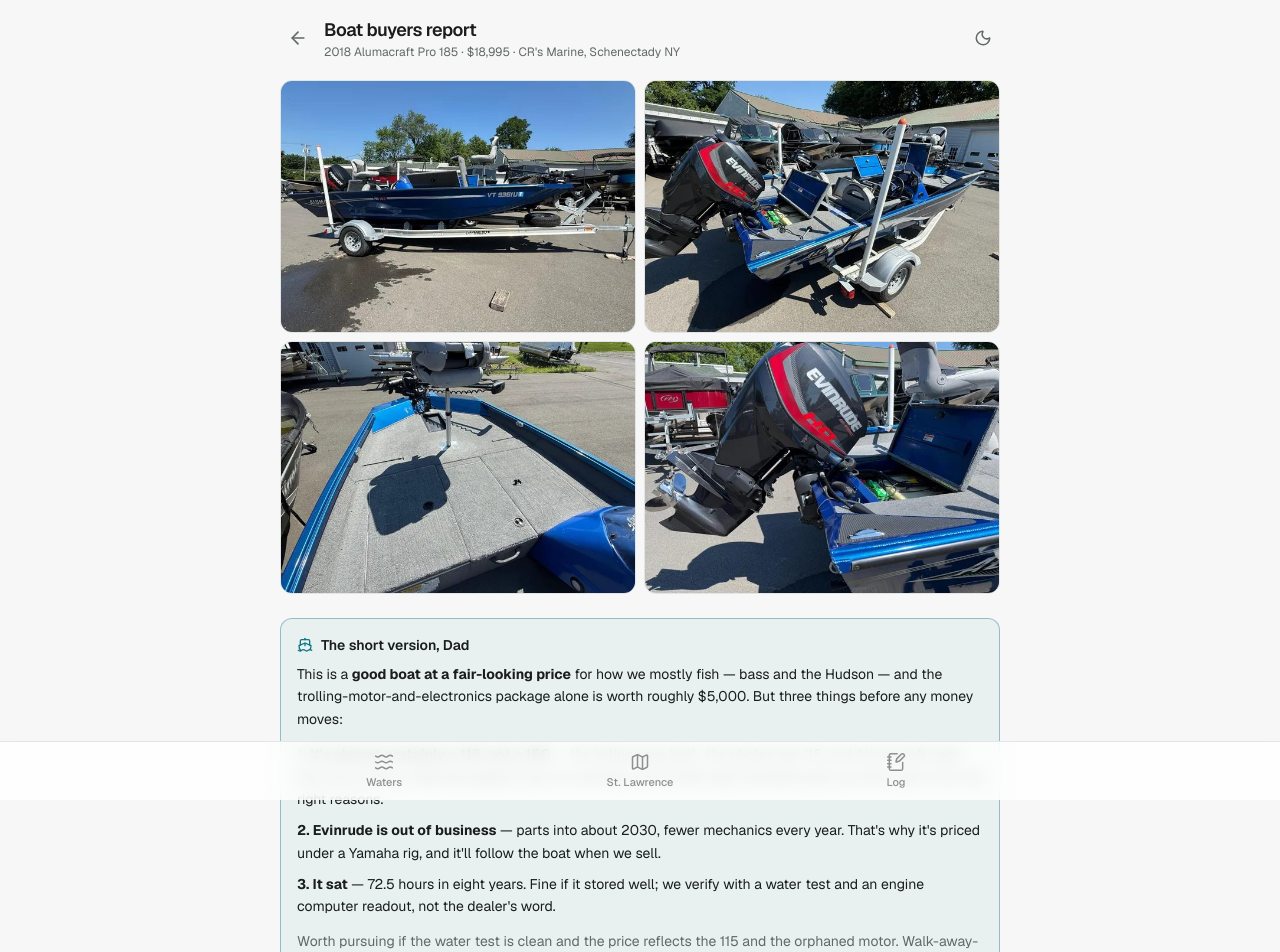
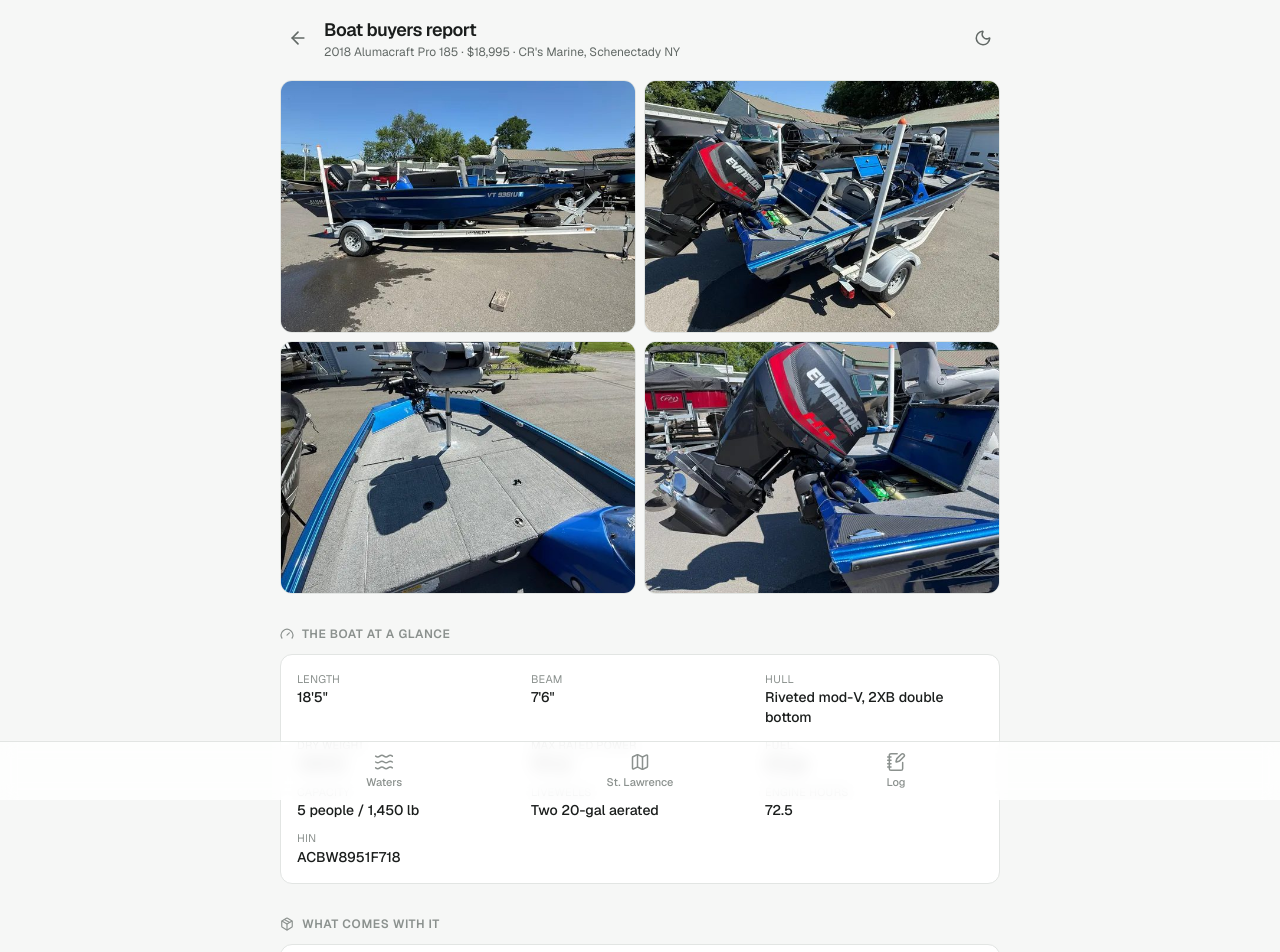
Before and after one commit to eigenvectr/fih, a Next.js app: page /boat-report in a window 1280 px wide. Shown: the top 952 px of the page. Built offline with nearby package versions, Linux system fonts and the light colour scheme.

Commit message:
Slim down boat report integration
Drop the summary box at the top of the report and replace the home
page's boat-hunt section with a single quiet link under the waters
list.

```diff
--- a/src/app/boat-report/page.tsx
+++ b/src/app/boat-report/page.tsx
@@ -10,7 +10,6 @@
   HelpCircle,
   Package,
   Scale,
-  Ship,
   ShieldAlert,
   ThumbsDown,
   ThumbsUp,
@@ -373,40 +372,6 @@
         ))}
       </div>
 
-      {/* verdict */}
-      <section className="mt-6 rounded-xl border border-accent/40 bg-accent/5 p-4">
-        <h2 className="flex items-center gap-2 text-sm font-semibold">
-          <Ship className="h-4 w-4 text-accent" />
-          The short version, Dad
-        </h2>
-        <p className="mt-2 text-sm leading-relaxed">
-          This is a <strong>good boat at a fair-looking price</strong> for how we mostly fish —
-          bass and the Hudson — and the trolling-motor-and-electronics package alone is worth
-          roughly $5,000. But three things before any money moves:
-        </p>
-        <ol className="mt-3 space-y-2 text-sm leading-relaxed">
-          <li>
-            <strong>1. It&apos;s almost certainly a 115, not a 150</strong>{" — "}the listing says both,
-            the photos say 115, and Alumacraft caps this hull at 115 hp. Real top speed is
-            low-to-mid 40s, not 57. Still twice the Mirrocraft, but let&apos;s want it for the
-            right reasons.
-          </li>
-          <li>
-            <strong>2. Evinrude is out of business</strong>{" — "}parts into about 2030, fewer
-            mechanics every year. That&apos;s why it&apos;s priced under a Yamaha rig, and it&apos;ll
-            follow the boat when we sell.
-          </li>
-          <li>
-            <strong>3. It sat</strong>{" — "}72.5 hours in eight years. Fine if it stored well;
-            we verify with a water test and an engine computer readout, not the dealer&apos;s word.
-          </li>
-        </ol>
-        <p className="mt-3 text-sm leading-relaxed text-ink-muted">
-          Worth pursuing if the water test is clean and the price reflects the 115 and the
-          orphaned motor. Walk-away-happy number: something under $18,000.
-        </p>
-      </section>
-
       {/* the deal */}
       <section className="mt-8">
         <SectionHeading icon={Gauge}>The boat at a glance</SectionHeading>
--- a/src/app/page.tsx
+++ b/src/app/page.tsx
@@ -54,25 +54,13 @@
         ))}
       </ul>
 
-      <h2 className="mt-8 mb-3 text-xs font-semibold uppercase tracking-wider text-ink-faint">
-        The boat hunt
-      </h2>
       <Link
         href="/boat-report"
-        className="group block rounded-xl border border-line bg-surface p-4 transition-colors hover:border-accent/40"
+        className="group mt-6 inline-flex items-center gap-1.5 text-sm text-ink-muted transition-colors hover:text-accent"
       >
-        <div className="flex items-center justify-between">
-          <div>
-            <h3 className="flex items-center gap-2 text-base font-semibold">
-              <Ship className="h-4 w-4 text-accent" />
-              Buyers report · 2018 Alumacraft Pro 185
-            </h3>
-            <p className="mt-0.5 text-xs text-ink-muted">
-              $18,995 at CR&apos;s Marine — read this before we shake hands
-            </p>
-          </div>
-          <ChevronRight className="h-5 w-5 text-ink-faint transition-transform group-hover:translate-x-0.5" />
-        </div>
+        <Ship className="h-4 w-4" />
+        Buyers report · 2018 Alumacraft Pro 185
+        <ChevronRight className="h-4 w-4 text-ink-faint transition-transform group-hover:translate-x-0.5" />
       </Link>
 
       <p className="mt-8 text-xs leading-relaxed text-ink-faint">
```
